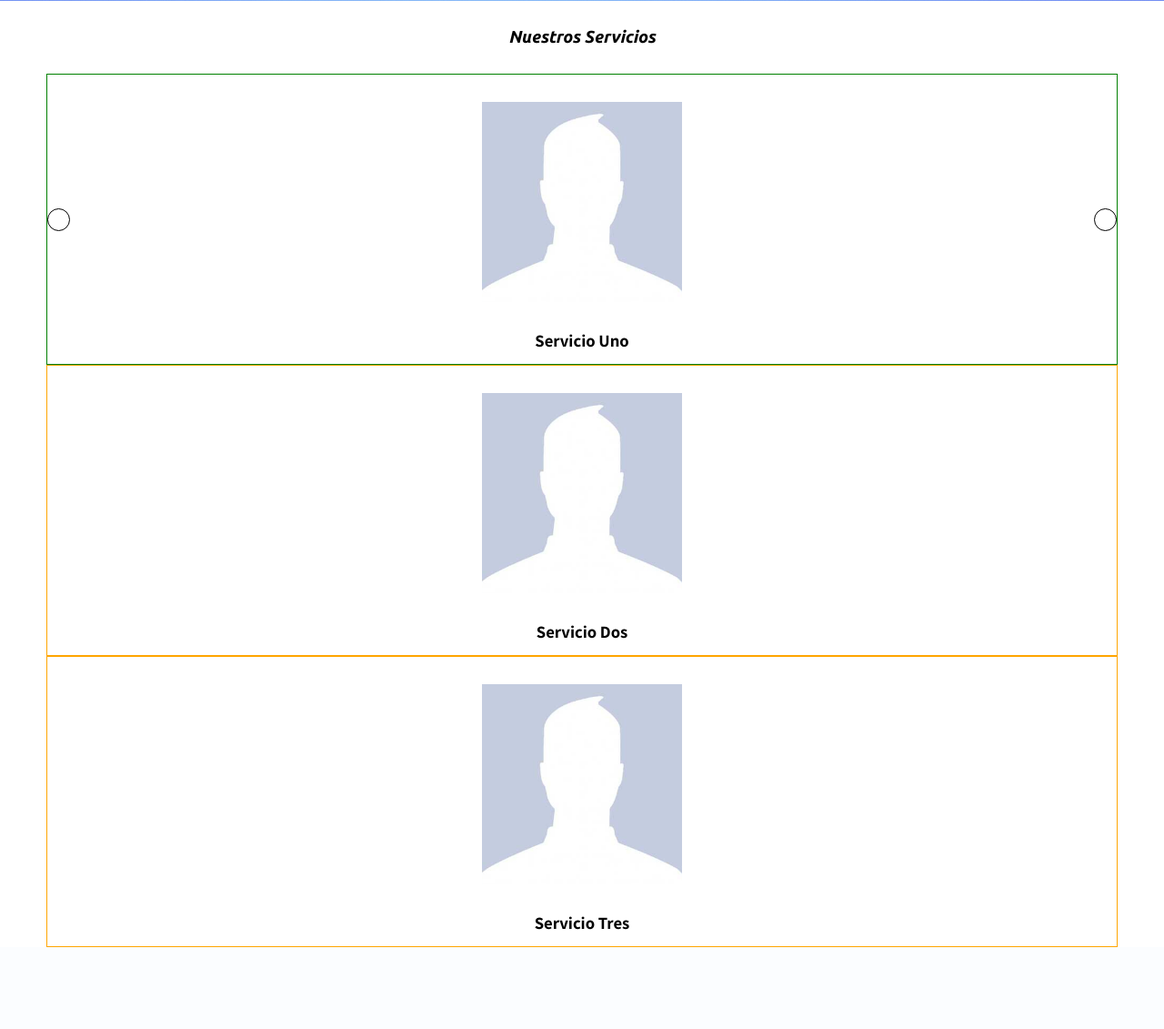
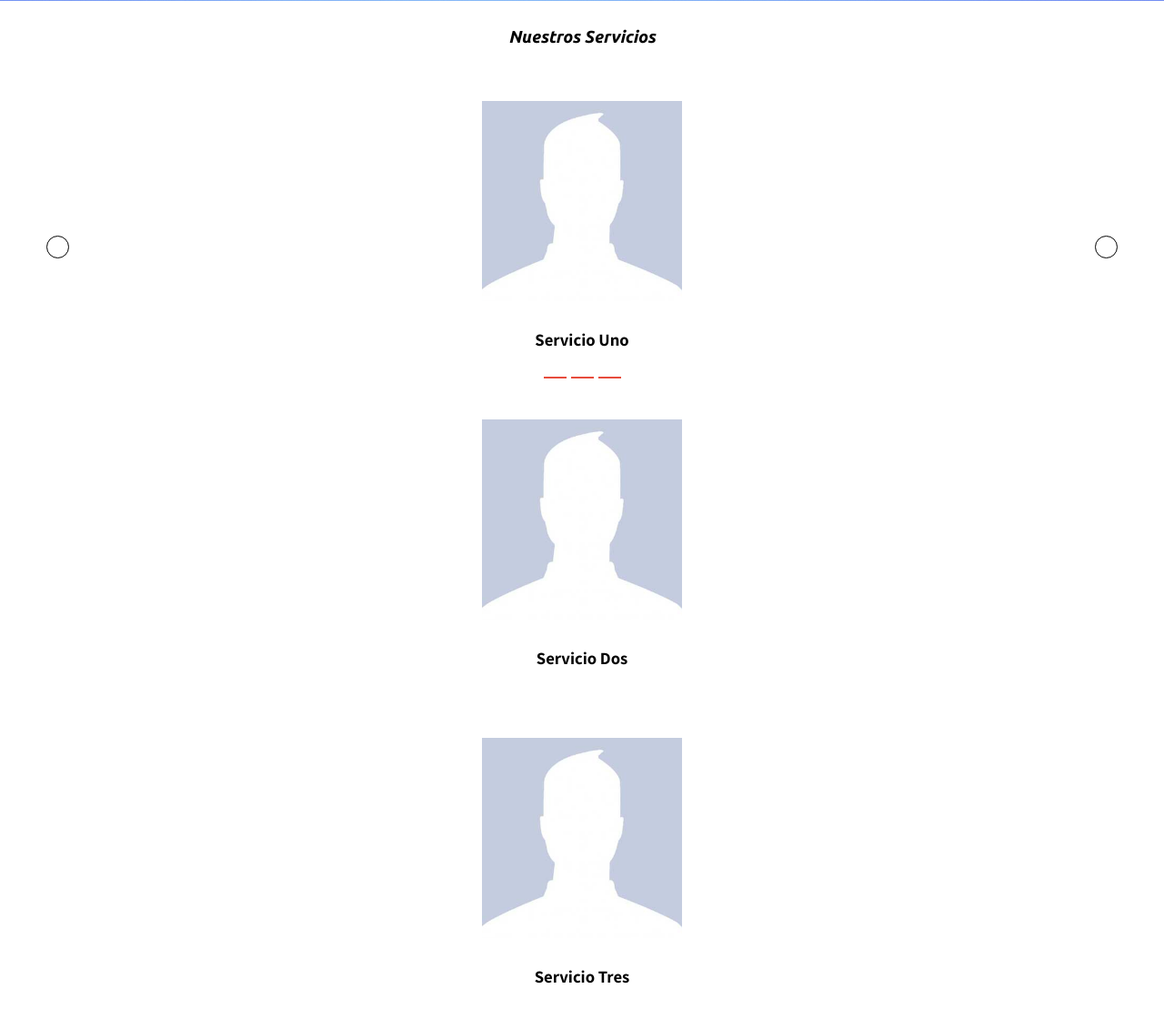
Before and after one commit to hadiazb/EnergyRew, a PHP site: page / in a window 1280 px wide. Shown: the part 639-1770 px from the top of the page at 91% size. Before the commit the page ends 1680 px from the top, so only its background shows below. Run offline with PHP 8.4, Linux system fonts and the light colour scheme; style sheets or scripts are compiled from the project's sources; some web fonts are replaced.

Commit message:
configuración de sliders

```diff
--- a/css/style.css
+++ b/css/style.css
@@ -199,7 +199,6 @@ ol {
   position: relative;
   width: 100%;
   height: inherit;
-  border: 1px solid #ffa500;
   text-align: center;
 }
 .miSlide img {
@@ -222,7 +221,6 @@ ol {
   transition: 2s;
 }
 .direcciones {
-  border: 1px solid #008000;
   width: 100%;
   height: 100%;
   position: absolute;
@@ -261,6 +259,68 @@ ol {
   -webkit-transition: 0.5s;
   -o-transition: 0.5s;
   transition: 0.5s;
+}
+.barras {
+  position: absolute;
+  bottom: 0;
+  width: 100%;
+  display: -webkit-box;
+  display: -ms-flexbox;
+  display: flex;
+  -webkit-box-pack: center;
+  -ms-flex-pack: center;
+  justify-content: center;
+  margin-bottom: 15px;
+}
+.barra {
+  cursor: pointer;
+  height: 2px;
+  width: 25px;
+  margin: 0 2px;
+  background: #dcdde1;
+  display: inline-block;
+  margin-left: 3px;
+}
+.active {
+  background-color: #e74c3c;
+}
+.fade {
+  -webkit-animation-name: fade;
+  animation-name: fade;
+  -webkit-animation-duration: 1.5s;
+  animation-duration: 1.5s;
+}
+@-moz-keyframes fade {
+  from {
+    opacity: 0.4;
+  }
+  to {
+    opacity: 1;
+  }
+}
+@-webkit-keyframes fade {
+  from {
+    opacity: 0.4;
+  }
+  to {
+    opacity: 1;
+  }
+}
+@-o-keyframes fade {
+  from {
+    opacity: 0.4;
+  }
+  to {
+    opacity: 1;
+  }
+}
+@keyframes fade {
+  from {
+    opacity: 0.4;
+  }
+  to {
+    opacity: 1;
+  }
 }
 @font-face {
   font-family: fuente-numero-1;
--- a/index.html
+++ b/index.html
@@ -10,6 +10,7 @@
     <link rel="stylesheet" href="./fonts/style.css">
     <script type="text/javascript" src="./script/jquery-3.4.1.min.js"></script>
     <script type="text/javascript" src="./script/script.js" charset="utf-8"></script>
+    <script src="./script/main.js"></script>
     <title>RenewOpti Energy</title>
   </head>
   <body>
@@ -56,8 +57,8 @@
         <div class="miSlide fade"><img src="./images/image.jpg" alt="imagesnes de servicios">
           <h3> Servicio Tres</h3>
         </div>
-        <div class="direcciones"><a class="atras" href="#" onclick="avanzaSlide(-1)">&#10094;  </a><a class="atras" href="#" onclick="avanzaSlide(-1)">&#10095;</a></div>
-        <div class="barras"><span class="barra active" onclick="posicionSlide(1)">     </span><span class="barra active" onclick="posicionSlide(1)">     </span><span class="barra active" onclick="posicionSlide(1)"></span></div>
+        <div class="direcciones"><a class="atras" href="#" onclick="avanzaSlide(-1)">&#10094;  </a><a class="adelante" href="#" onclick="avanzaSlide(1)">&#10095;</a></div>
+        <div class="barras"><span class="barra active" onclick="posicionSlide(1)">     </span><span class="barra active" onclick="posicionSlide(2)">     </span><span class="barra active" onclick="posicionSlide(3)"></span></div>
       </div>
     </section>
   </body>
--- a/pug/contenidos.pug
+++ b/pug/contenidos.pug
@@ -13,8 +13,8 @@ section.servicios
       h3  Servicio Tres
     div.direcciones
       a(href="#" class="atras" onclick="avanzaSlide(-1)") &#10094;
-      a(href="#" class="atras" onclick="avanzaSlide(-1)") &#10095;
+      a(href="#" class="adelante" onclick="avanzaSlide(1)") &#10095;
     div.barras
       span(class="barra active" onclick="posicionSlide(1)")
-      span(class="barra active" onclick="posicionSlide(1)")
-      span(class="barra active" onclick="posicionSlide(1)")
+      span(class="barra active" onclick="posicionSlide(2)")
+      span(class="barra active" onclick="posicionSlide(3)")
--- a/pug/head.pug
+++ b/pug/head.pug
@@ -10,5 +10,6 @@ head
 
   script(type="text/javascript" src="./script/jquery-3.4.1.min.js")
   script(type="text/javascript" src="./script/script.js" charset="utf-8")
+  script(src="./script/main.js")
 
   title RenewOpti Energy
--- a/stylus/layout/_side.styl
+++ b/stylus/layout/_side.styl
@@ -129,7 +129,6 @@
   position: relative;
   width: 100%
   height: inherit;
-  border: 1px solid orange
   text-align: center;
 
 .miSlide img{
@@ -141,14 +140,11 @@
   transition: 2s;
 }
 .direcciones{
-  border: 1px solid green
   width: 100%;
   height: 100%;
   position: absolute;
   top: 0;
-  display: flex;
-  justify-content: space-between;
-  align-items: center;
+  mixin-display-flex-menu(space-between, center)
   font-size: 20px;
 }
 
@@ -166,3 +162,34 @@
   background: rgba(0, 0, 0, .5);
   transition: .5s;
 }
+
+.barras{
+  position: absolute;
+  bottom: 0;
+  width: 100%;
+  display: flex;
+  justify-content: center;
+  margin-bottom:15px;
+}
+.barra{
+  cursor: pointer;
+  height:2px;
+  width: 25px;
+  margin: 0 2px;
+  background: #dcdde1;
+  display: inline-block;
+  margin-left: 3px;
+}
+.active{
+  background-color: #e74c3c;
+}
+
+.fade{
+  animation-name: fade;
+  animation-duration: 1.5s;
+}
+
+@keyframes fade {
+  from {opacity: .4;}
+  to{opacity:1;}
+}
```
Also changed, not shown: html/head.html (added, +14 -0 lines), script/main.js (added, +36 -0 lines).
